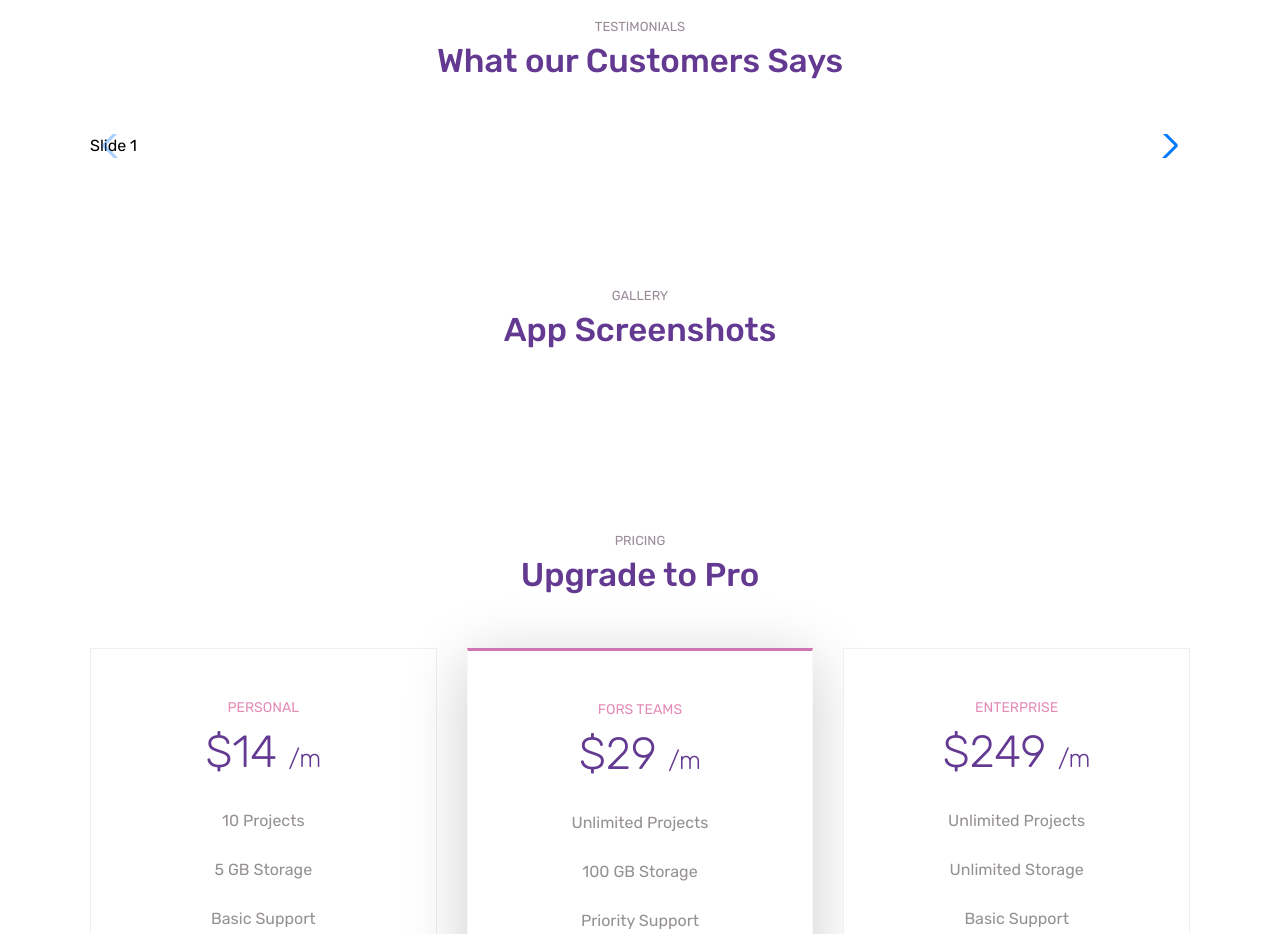
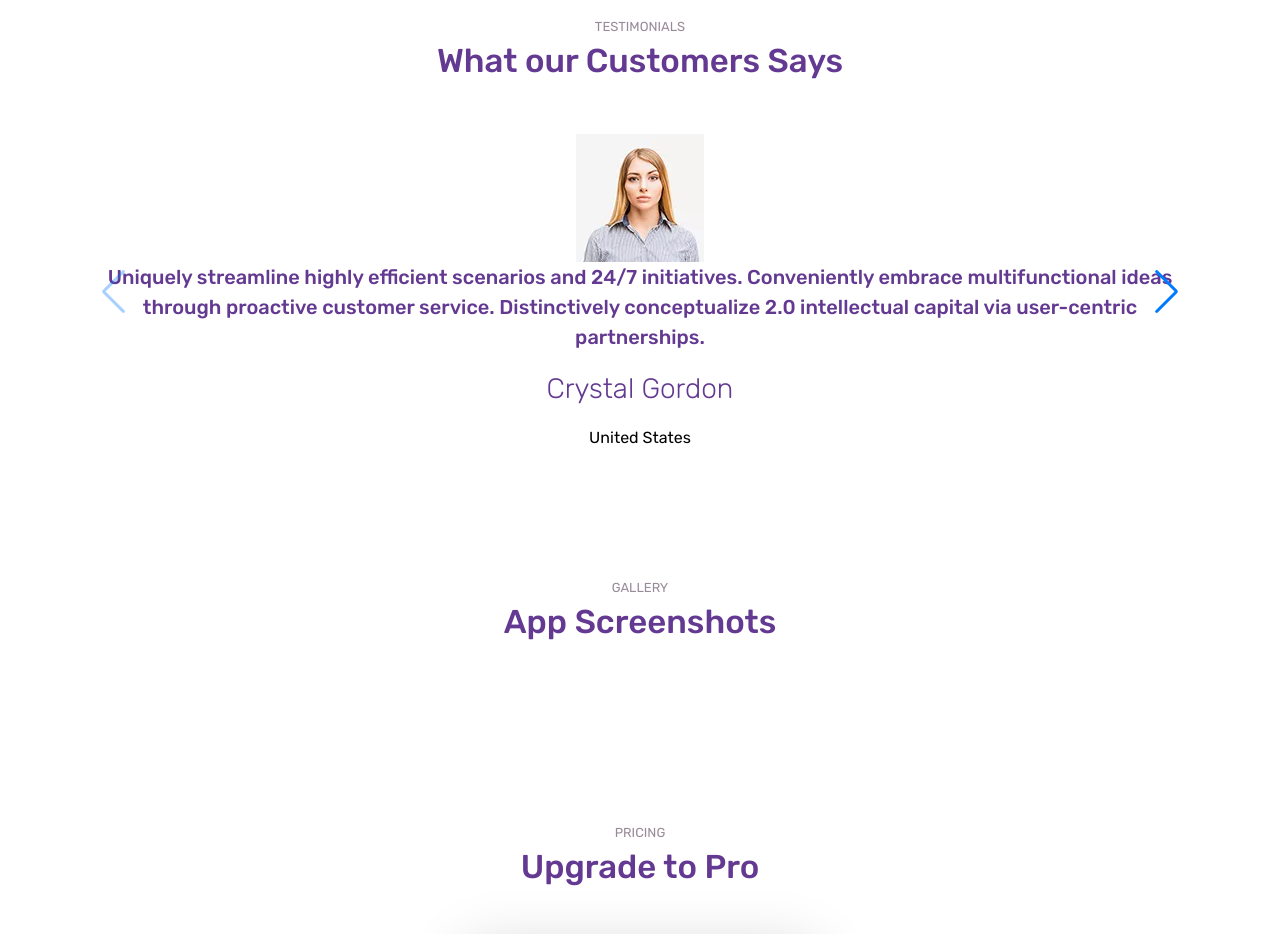
Before and after one commit to z3shan7/MobApp, a website: page index.html in a window 1280 px wide. Shown: the part 4880-5814 px from the top of the page. Drawn offline with nearby package versions, Linux system fonts and the light colour scheme.

Commit message:
testimonals section completed

```diff
--- a/index.html
+++ b/index.html
@@ -357,10 +357,38 @@
                 <h3 class="section-heading">What our Customers Says</h3>
             </div>
             <div class="swiper mySwiper">
-                <div class="swiper-wrapper">
-                    <div class="swiper-slide">Slide 1</div>
-                    <div class="swiper-slide">Slide 2</div>
-                    <div class="swiper-slide">Slide 3</div>
+                <div class="swiper-wrapper text-cente">
+                    <div class="swiper-slide">
+                        <img src="./MobApp-Img/client.png" alt="" srcset="">
+                        <p class="heading-3">Uniquely streamline highly efficient scenarios and 24/7 initiatives.
+                            Conveniently embrace multifunctional ideas through
+                            proactive customer service. Distinctively conceptualize 2.0 intellectual capital via
+                            user-centric partnerships.</p>
+                        <p class="heading-2">Crystal Gordon</p>
+                        <p class="testimonials__text">United States</p>
+
+                    </div>
+                    <div class="swiper-slide">
+                        <img src="./MobApp-Img/client.png" alt="" srcset="">
+                        <p class="heading-3">Uniquely streamline highly efficient scenarios and 24/7 initiatives.
+                            Conveniently embrace multifunctional ideas through
+                            proactive customer service. Distinctively conceptualize 2.0 intellectual capital via
+                            user-centric partnerships.</p>
+                        <p class="heading-2">Crystal Gordon</p>
+                        <p class="testimonials__text">United States</p>
+
+                    </div>
+                    <div class="swiper-slide">
+                        <img src="./MobApp-Img/client.png" alt="" srcset="">
+                        <p class="heading-3">Uniquely streamline highly efficient scenarios and 24/7 initiatives.
+                            Conveniently embrace multifunctional ideas through
+                            proactive customer service. Distinctively conceptualize 2.0 intellectual capital via
+                            user-centric partnerships.</p>
+                        <p class="heading-2">Crystal Gordon</p>
+                        <p class="testimonials__text">United States</p>
+
+                    </div>
+
                 </div>
                 <div class="swiper-button-next"></div>
                 <div class="swiper-button-prev"></div>
--- a/sass/testimonials.scss
+++ b/sass/testimonials.scss
@@ -0,0 +1,32 @@
+.swiper {
+    width: 100%;
+    height: 100%;
+}
+
+.swiper-slide {
+    text-align: center;
+
+    background: #fff;
+
+    /* Center slide text vertically */
+    display: -webkit-box;
+    display: -ms-flexbox;
+    display: -webkit-flex;
+    display: flex;
+    -webkit-box-pack: center;
+    -ms-flex-pack: center;
+    -webkit-justify-content: center;
+    justify-content: center;
+    -webkit-box-align: center;
+    -ms-flex-align: center;
+    -webkit-align-items: center;
+    align-items: center;
+    flex-direction: column;
+}
+
+// .swiper-slide img {
+//     display: block;
+//     width: 100%;
+//     height: 100%;
+//     object-fit: cover;
+// }
```
Also changed, not shown: style.css.
